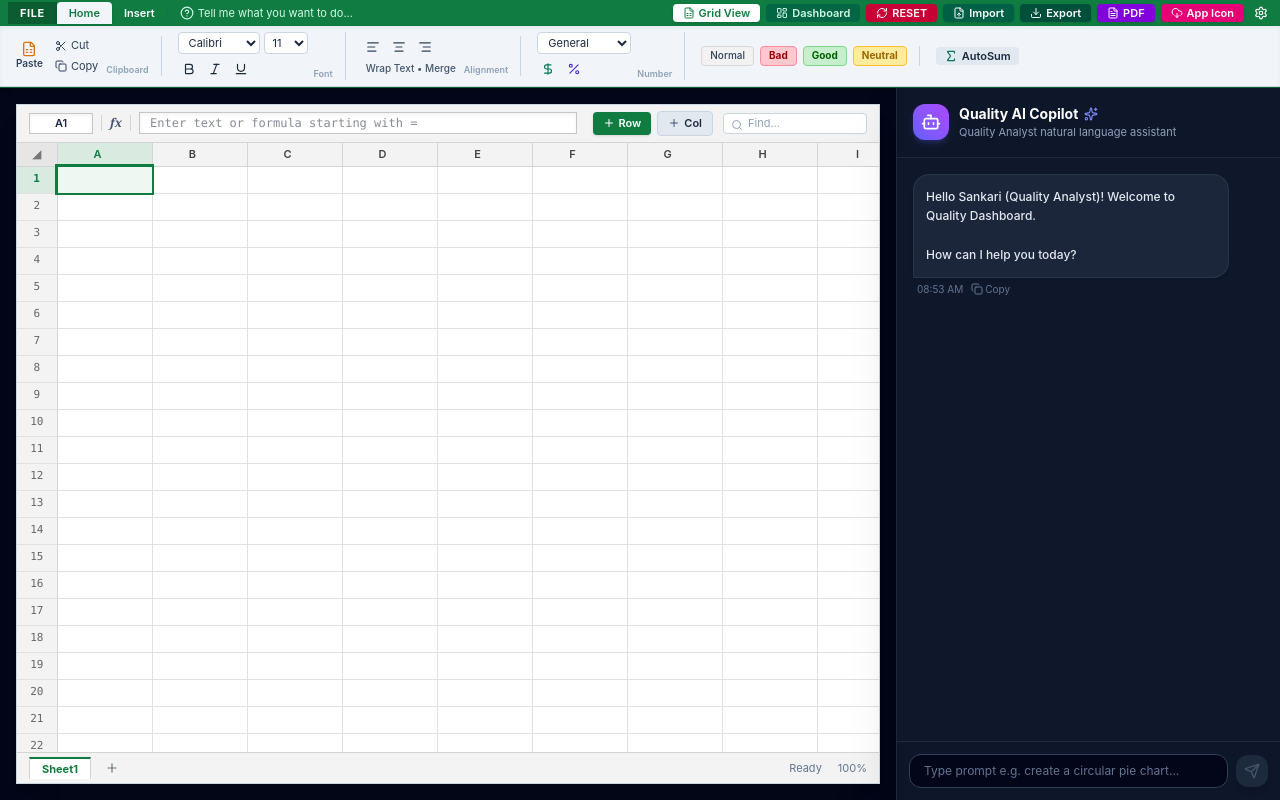
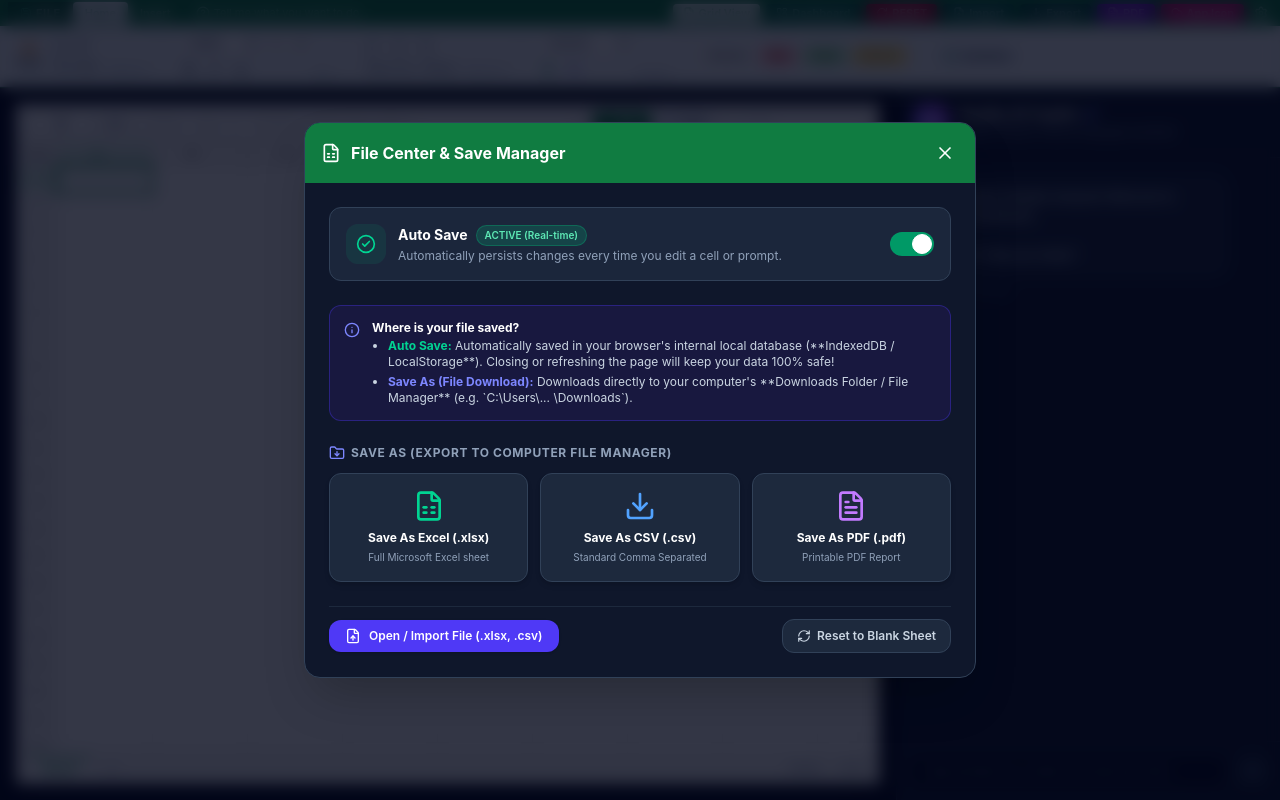
Before and after one commit to BalajeP/ExcelSpreadsheet_with_AI-Prompt, a React (Vite) app: page / in a window 1280 px wide. Both pictures are taken after a click on the button "FILE". Built offline with nearby package versions, Linux system fonts and the light colour scheme.

Commit message:
Add Excel File Backstage Modal with Auto Save status and Save As file download options

```diff
--- a/src/components/HeaderToolbar.tsx
+++ b/src/components/HeaderToolbar.tsx
@@ -27,7 +27,12 @@ import {
   Link,
   Image,
   Type,
-  HelpCircle
+  HelpCircle,
+  X,
+  Save,
+  CheckCircle2,
+  FolderDown,
+  Info
 } from 'lucide-react';
 import type { SheetData } from '../types';
 import { ExportService } from '../services/exportService';
@@ -84,6 +89,10 @@ export const HeaderToolbar: React.FC<HeaderToolbarProps> = ({
   const [isAppInstalled, setIsAppInstalled] = useState(false);
   const [activeMenu, setActiveMenu] = useState<'Home' | 'Insert'>('Home');
 
+  // File Backstage Menu Modal state
+  const [isFileMenuOpen, setIsFileMenuOpen] = useState(false);
+  const [autoSaveEnabled, setAutoSaveEnabled] = useState(true);
+
   useEffect(() => {
     const handleBeforeInstallPrompt = (e: Event) => {
       e.preventDefault();
@@ -121,6 +130,7 @@ export const HeaderToolbar: React.FC<HeaderToolbarProps> = ({
         const imported = await ExportService.importFile(file);
         if (imported) {
           onImport(imported);
+          setIsFileMenuOpen(false);
         }
       } catch (err) {
         alert('Failed to import file. Make sure it is a valid .xlsx or .csv file.');
@@ -129,10 +139,15 @@ export const HeaderToolbar: React.FC<HeaderToolbarProps> = ({
   };
 
   return (
-    <header className="flex flex-col bg-[#107c41] text-white border-b border-[#0b5c30] shadow-md select-text">
+    <header className="flex flex-col bg-[#107c41] text-white border-b border-[#0b5c30] shadow-md select-text relative">
       {/* 1. Top Green Excel Ribbon Menu Bar (File, Home, Insert) */}
       <div className="flex items-center px-2 bg-[#107c41] text-white text-xs overflow-x-auto scrollbar-none">
-        <button className="px-3 py-1 bg-[#0b5c30] font-bold text-white uppercase tracking-wider text-[11px] hover:bg-[#084825]">
+        {/* File Backstage Menu Trigger */}
+        <button
+          onClick={() => setIsFileMenuOpen(true)}
+          className="px-3 py-1 bg-[#0b5c30] font-bold text-white uppercase tracking-wider text-[11px] hover:bg-[#084825] flex items-center gap-1 transition"
+        >
+          <Save className="w-3 h-3 text-emerald-300" />
           File
         </button>
 
@@ -256,9 +271,9 @@ export const HeaderToolbar: React.FC<HeaderToolbarProps> = ({
         </div>
       </div>
 
-      {/* 2. Interactive Excel Ribbon Toolbar (Dynamic based on Home or Insert selection) */}
+      {/* 2. Interactive Excel Ribbon Toolbar */}
       {activeMenu === 'Home' ? (
-        /* --- HOME RIBBON TOOLBAR (Matching Screenshot 1) --- */
+        /* --- HOME RIBBON TOOLBAR --- */
         <div className="bg-slate-100 text-slate-800 px-3 py-1.5 flex flex-wrap items-center gap-4 text-xs border-b border-slate-300 shadow-inner overflow-x-auto scrollbar-none select-none">
           {/* Clipboard Group */}
           <div className="flex items-center gap-1.5 border-r border-slate-300 pr-3">
@@ -438,7 +453,7 @@ export const HeaderToolbar: React.FC<HeaderToolbarProps> = ({
           </div>
         </div>
       ) : (
-        /* --- INSERT RIBBON TOOLBAR (Matching Screenshot 2) --- */
+        /* --- INSERT RIBBON TOOLBAR --- */
         <div className="bg-slate-100 text-slate-800 px-3 py-1.5 flex flex-wrap items-center gap-4 text-xs border-b border-slate-300 shadow-inner overflow-x-auto scrollbar-none select-none">
           {/* Tables Group */}
           <div className="flex items-center gap-2 border-r border-slate-300 pr-3">
@@ -470,7 +485,7 @@ export const HeaderToolbar: React.FC<HeaderToolbarProps> = ({
             <span className="text-[9px] text-slate-400 font-semibold self-end">Illustrations</span>
           </div>
 
-          {/* Charts Group (Interactive Triggers for Pie & Bar Charts!) */}
+          {/* Charts Group */}
           <div className="flex items-center gap-2 border-r border-slate-300 pr-3">
             <button
               onClick={() => {
@@ -525,6 +540,150 @@ export const HeaderToolbar: React.FC<HeaderToolbarProps> = ({
           </div>
         </div>
       )}
+
+      {/* 3. EXCEL FILE BACKSTAGE MENU (Auto Save & Save As Modal) */}
+      {isFileMenuOpen && (
+        <div className="fixed inset-0 z-50 bg-slate-950/80 backdrop-blur-sm flex items-center justify-center p-4">
+          <div className="bg-slate-900 border border-slate-700 rounded-2xl w-full max-w-2xl text-slate-100 shadow-2xl overflow-hidden animate-in fade-in zoom-in-95 duration-200">
+            {/* Modal Top Bar */}
+            <div className="p-4 bg-[#107c41] text-white flex items-center justify-between">
+              <div className="flex items-center gap-2.5">
+                <FileSpreadsheet className="w-5 h-5" />
+                <h3 className="font-bold text-base">File Center & Save Manager</h3>
+              </div>
+              <button
+                onClick={() => setIsFileMenuOpen(false)}
+                className="p-1 hover:bg-emerald-800 rounded-lg transition"
+              >
+                <X className="w-5 h-5 text-white" />
+              </button>
+            </div>
+
+            {/* Modal Body */}
+            <div className="p-6 space-y-6">
+              {/* Section 1: Auto-Save Status */}
+              <div className="bg-slate-800/90 border border-slate-700 rounded-xl p-4 flex items-center justify-between">
+                <div className="flex items-center gap-3">
+                  <div className="p-2.5 bg-emerald-500/10 text-emerald-400 rounded-xl">
+                    <CheckCircle2 className="w-5 h-5" />
+                  </div>
+                  <div>
+                    <div className="flex items-center gap-2">
+                      <h4 className="font-bold text-sm text-white">Auto Save</h4>
+                      <span className="px-2 py-0.5 bg-emerald-500/20 text-emerald-300 text-[10px] font-semibold rounded-full border border-emerald-500/30">
+                        {autoSaveEnabled ? 'ACTIVE (Real-time)' : 'OFF'}
+                      </span>
+                    </div>
+                    <p className="text-xs text-slate-400 mt-0.5">
+                      Automatically persists changes every time you edit a cell or prompt.
+                    </p>
+                  </div>
+                </div>
+
+                <label className="relative inline-flex items-center cursor-pointer">
+                  <input
+                    type="checkbox"
+                    checked={autoSaveEnabled}
+                    onChange={(e) => setAutoSaveEnabled(e.target.checked)}
+                    className="sr-only peer"
+                  />
+                  <div className="w-11 h-6 bg-slate-700 peer-focus:outline-none rounded-full peer peer-checked:after:translate-x-full peer-checked:after:border-white after:content-[''] after:absolute after:top-[2px] after:left-[2px] after:bg-white after:border-slate-300 after:border after:rounded-full after:h-5 after:w-5 after:transition-all peer-checked:bg-emerald-600"></div>
+                </label>
+              </div>
+
+              {/* Where files are saved explanation banner */}
+              <div className="bg-indigo-950/60 border border-indigo-800/60 rounded-xl p-3.5 flex items-start gap-3 text-xs text-indigo-200">
+                <Info className="w-4 h-4 text-indigo-400 shrink-0 mt-0.5" />
+                <div>
+                  <span className="font-bold text-white block mb-0.5">Where is your file saved?</span>
+                  <ul className="list-disc pl-4 space-y-1 text-slate-300">
+                    <li>
+                      <strong className="text-emerald-400">Auto Save:</strong> Automatically saved in your browser's internal local database (**IndexedDB / LocalStorage**). Closing or refreshing the page will keep your data 100% safe!
+                    </li>
+                    <li>
+                      <strong className="text-indigo-400">Save As (File Download):</strong> Downloads directly to your computer's **Downloads Folder / File Manager** (e.g. `C:\Users\... \Downloads`).
+                    </li>
+                  </ul>
+                </div>
+              </div>
+
+              {/* Section 2: Save As File Options */}
+              <div>
+                <h4 className="text-xs font-bold uppercase tracking-wider text-slate-400 mb-3 flex items-center gap-1.5">
+                  <FolderDown className="w-4 h-4 text-indigo-400" />
+                  Save As (Export to Computer File Manager)
+                </h4>
+
+                <div className="grid grid-cols-1 sm:grid-cols-3 gap-3">
+                  {/* Save As Excel */}
+                  <button
+                    onClick={() => {
+                      ExportService.exportToExcel(sheetData);
+                      setIsFileMenuOpen(false);
+                    }}
+                    className="flex flex-col items-center justify-center p-4 bg-slate-800 hover:bg-slate-750 border border-slate-700 hover:border-emerald-500 rounded-xl text-center transition group shadow-md cursor-pointer"
+                  >
+                    <FileSpreadsheet className="w-8 h-8 text-emerald-400 group-hover:scale-110 transition mb-2" />
+                    <span className="font-bold text-xs text-white">Save As Excel (.xlsx)</span>
+                    <span className="text-[10px] text-slate-400 mt-1">Full Microsoft Excel sheet</span>
+                  </button>
+
+                  {/* Save As CSV */}
+                  <button
+                    onClick={() => {
+                      ExportService.exportToExcel(sheetData);
+                      setIsFileMenuOpen(false);
+                    }}
+                    className="flex flex-col items-center justify-center p-4 bg-slate-800 hover:bg-slate-750 border border-slate-700 hover:border-blue-500 rounded-xl text-center transition group shadow-md cursor-pointer"
+                  >
+                    <Download className="w-8 h-8 text-blue-400 group-hover:scale-110 transition mb-2" />
+                    <span className="font-bold text-xs text-white">Save As CSV (.csv)</span>
+                    <span className="text-[10px] text-slate-400 mt-1">Standard Comma Separated</span>
+                  </button>
+
+                  {/* Save As PDF */}
+                  <button
+                    onClick={() => {
+                      onExportPdf();
+                      setIsFileMenuOpen(false);
+                    }}
+                    className="flex flex-col items-center justify-center p-4 bg-slate-800 hover:bg-slate-750 border border-slate-700 hover:border-purple-500 rounded-xl text-center transition group shadow-md cursor-pointer"
+                  >
+                    <FileText className="w-8 h-8 text-purple-400 group-hover:scale-110 transition mb-2" />
+                    <span className="font-bold text-xs text-white">Save As PDF (.pdf)</span>
+                    <span className="text-[10px] text-slate-400 mt-1">Printable PDF Report</span>
+                  </button>
+                </div>
+              </div>
+
+              {/* Section 3: Open / Import & Reset */}
+              <div className="pt-3 border-t border-slate-800 flex items-center justify-between">
+                <label className="flex items-center gap-2 px-4 py-2 bg-indigo-600 hover:bg-indigo-500 text-white text-xs font-semibold rounded-xl cursor-pointer shadow transition">
+                  <FileUp className="w-4 h-4" />
+                  Open / Import File (.xlsx, .csv)
+                  <input
+                    type="file"
+                    accept=".xlsx,.xls,.csv"
+                    onChange={handleFileChange}
+                    className="hidden"
+                  />
+                </label>
+
+                <button
+                  onClick={() => {
+                    onResetData();
+                    setIsFileMenuOpen(false);
+                  }}
+                  className="flex items-center gap-1.5 px-3.5 py-2 bg-slate-800 hover:bg-rose-900/60 text-slate-300 hover:text-rose-200 border border-slate-700 text-xs font-semibold rounded-xl transition cursor-pointer"
+                >
+                  <RefreshCw className="w-3.5 h-3.5" />
+                  Reset to Blank Sheet
+                </button>
+              </div>
+            </div>
+          </div>
+        </div>
+      )}
     </header>
   );
 };
```
